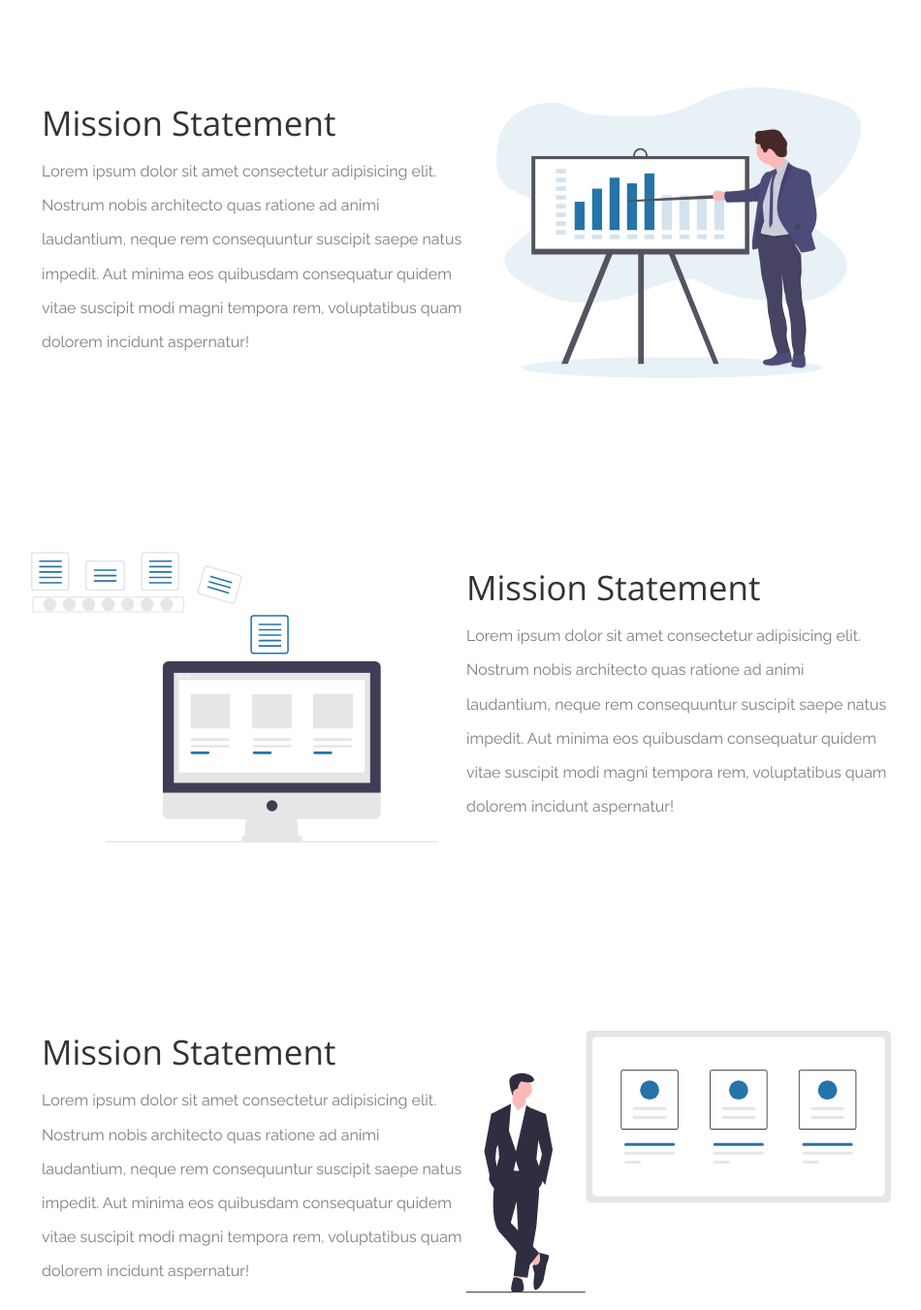
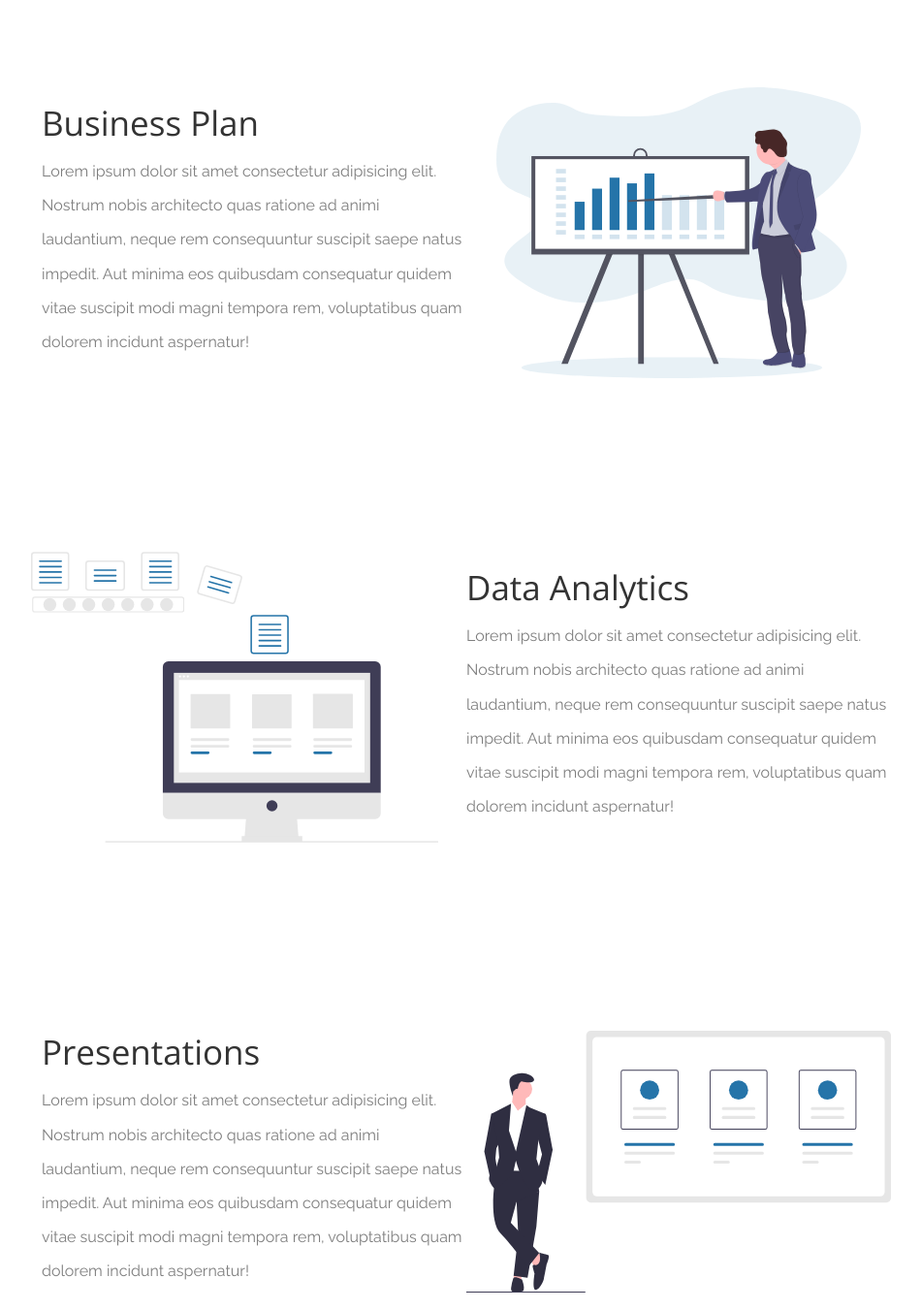
Before and after one commit to hoothinks-uva/hoothinks-uva.github.io, a Gatsby site: page / in a window 1280 px wide. Shown: the whole page at 97% size, without its empty margins (169-1119 px from the left). Built offline with nearby package versions, Linux system fonts and the light colour scheme; Gatsby itself is replaced by a stand-in of ours.

Commit message:
finished home page

```diff
--- a/src/components/HomeCard/HomeCard.js
+++ b/src/components/HomeCard/HomeCard.js
@@ -1,16 +1,10 @@
 import React from 'react'
 
-const HomeCard = ({ graphic, imagePosition }) => {
+const HomeCard = ({ graphic, imagePosition, children, title }) => {
     const content = (
         <div className="home-card__content">
-            <div className="home-card__title">Mission Statement</div>
-            <p className="home-card__text">
-                Lorem ipsum dolor sit amet consectetur adipisicing elit.
-                Nostrum nobis architecto quas ratione ad animi laudantium,
-                neque rem consequuntur suscipit saepe natus impedit. Aut minima eos
-                quibusdam consequatur quidem vitae suscipit modi magni tempora rem,
-                voluptatibus quam dolorem incidunt aspernatur!
-            </p>
+            <div className="home-card__title">{title}</div>
+            <p className="home-card__text">{children}</p>
         </div>
     )
 
--- a/src/pages/index.js
+++ b/src/pages/index.js
@@ -11,9 +11,27 @@ export default () => (
     <div className="home">
       {/* Banner here */}
       <div className="container">
-        <HomeCard graphic={BusinessPlanSVG} imagePosition="left"/>
-        <HomeCard graphic={DataProcessingSVG} imagePosition="right"/>
-        <HomeCard graphic={PitchingSVG} imagePosition="left"/>
+        <HomeCard title="Business Plan" graphic={BusinessPlanSVG} imagePosition="left">
+          Lorem ipsum dolor sit amet consectetur adipisicing elit.
+          Nostrum nobis architecto quas ratione ad animi laudantium,
+          neque rem consequuntur suscipit saepe natus impedit. Aut minima eos
+          quibusdam consequatur quidem vitae suscipit modi magni tempora rem,
+          voluptatibus quam dolorem incidunt aspernatur!
+        </HomeCard>
+        <HomeCard title="Data Analytics" graphic={DataProcessingSVG} imagePosition="right">
+          Lorem ipsum dolor sit amet consectetur adipisicing elit.
+          Nostrum nobis architecto quas ratione ad animi laudantium,
+          neque rem consequuntur suscipit saepe natus impedit. Aut minima eos
+          quibusdam consequatur quidem vitae suscipit modi magni tempora rem,
+          voluptatibus quam dolorem incidunt aspernatur!
+        </HomeCard>
+        <HomeCard title="Presentations" graphic={PitchingSVG} imagePosition="left">
+          Lorem ipsum dolor sit amet consectetur adipisicing elit.
+          Nostrum nobis architecto quas ratione ad animi laudantium,
+          neque rem consequuntur suscipit saepe natus impedit. Aut minima eos
+          quibusdam consequatur quidem vitae suscipit modi magni tempora rem,
+          voluptatibus quam dolorem incidunt aspernatur!
+        </HomeCard>
       </div>
     </div>
   </Layout>
```
